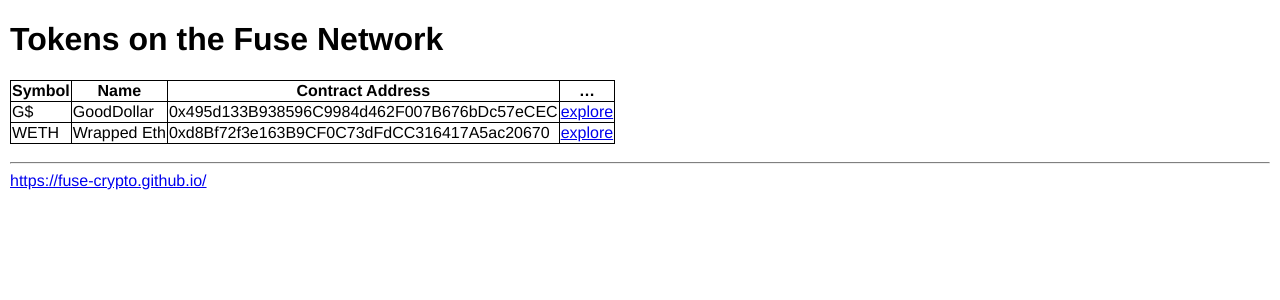
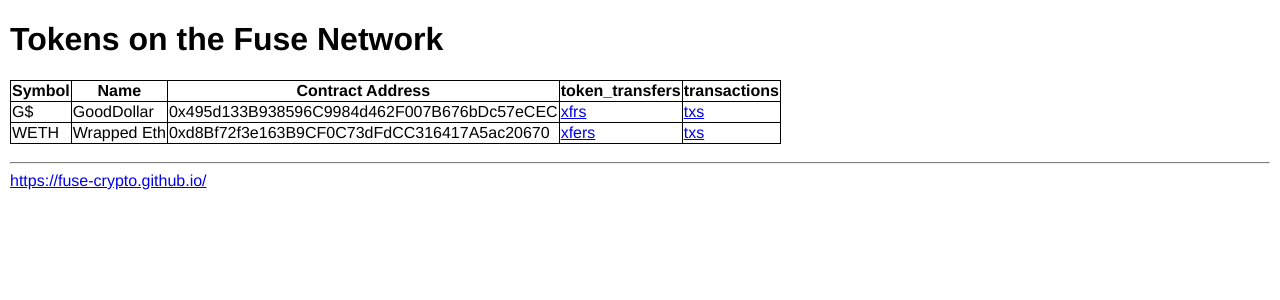
Before and after one commit to Fuse-Crypto/fuse-crypto.github.io, a Jekyll site: the page built from tokens/index.md, in a window 1280 px wide. Shown: the top 300 px of the page. Built offline with Jekyll 4.4.1, drawn with Linux system fonts in a browser that asks for light colours.

Commit message:
Update index.md

```diff
--- a/tokens/index.md
+++ b/tokens/index.md
@@ -5,7 +5,7 @@
 
 # Tokens on the Fuse Network
 
-Symbol | Name | Contract Address | ...
------- | ---- | ---------------- | ---
-G$ | GoodDollar | 0x495d133B938596C9984d462F007B676bDc57eCEC | [explore](https://explorer.fuse.io/tokens/0x495d133B938596C9984d462F007B676bDc57eCEC/token_transfers)
-WETH | Wrapped Eth | 0xd8Bf72f3e163B9CF0C73dFdCC316417A5ac20670 | [explore](https://explorer.fuse.io/tokens/0xd8Bf72f3e163B9CF0C73dFdCC316417A5ac20670/token_transfers)
+Symbol | Name | Contract Address | token_transfers | transactions
+------ | ---- | ---------------- | --------------- | ------------
+G$ | GoodDollar | 0x495d133B938596C9984d462F007B676bDc57eCEC | [xfrs](https://explorer.fuse.io/tokens/0x495d133B938596C9984d462F007B676bDc57eCEC/token_transfers) | [txs](https://explorer.fuse.io/address/0x495d133B938596C9984d462F007B676bDc57eCEC/transactions)
+WETH | Wrapped Eth | 0xd8Bf72f3e163B9CF0C73dFdCC316417A5ac20670 | [xfers](https://explorer.fuse.io/tokens/0xd8Bf72f3e163B9CF0C73dFdCC316417A5ac20670/token_transfers) | [txs](https://explorer.fuse.io/address/0xd8Bf72f3e163B9CF0C73dFdCC316417A5ac20670/transactions)
```
